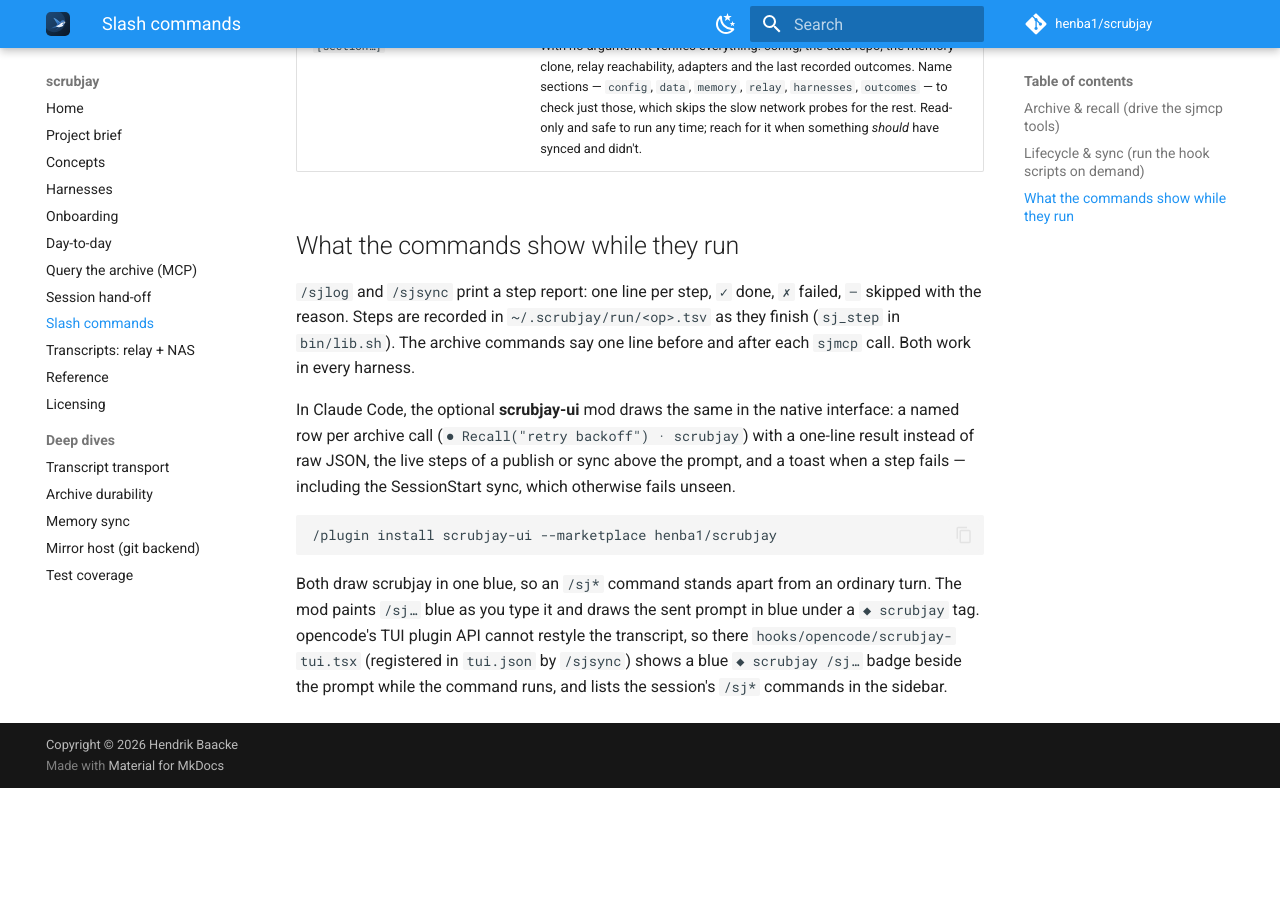
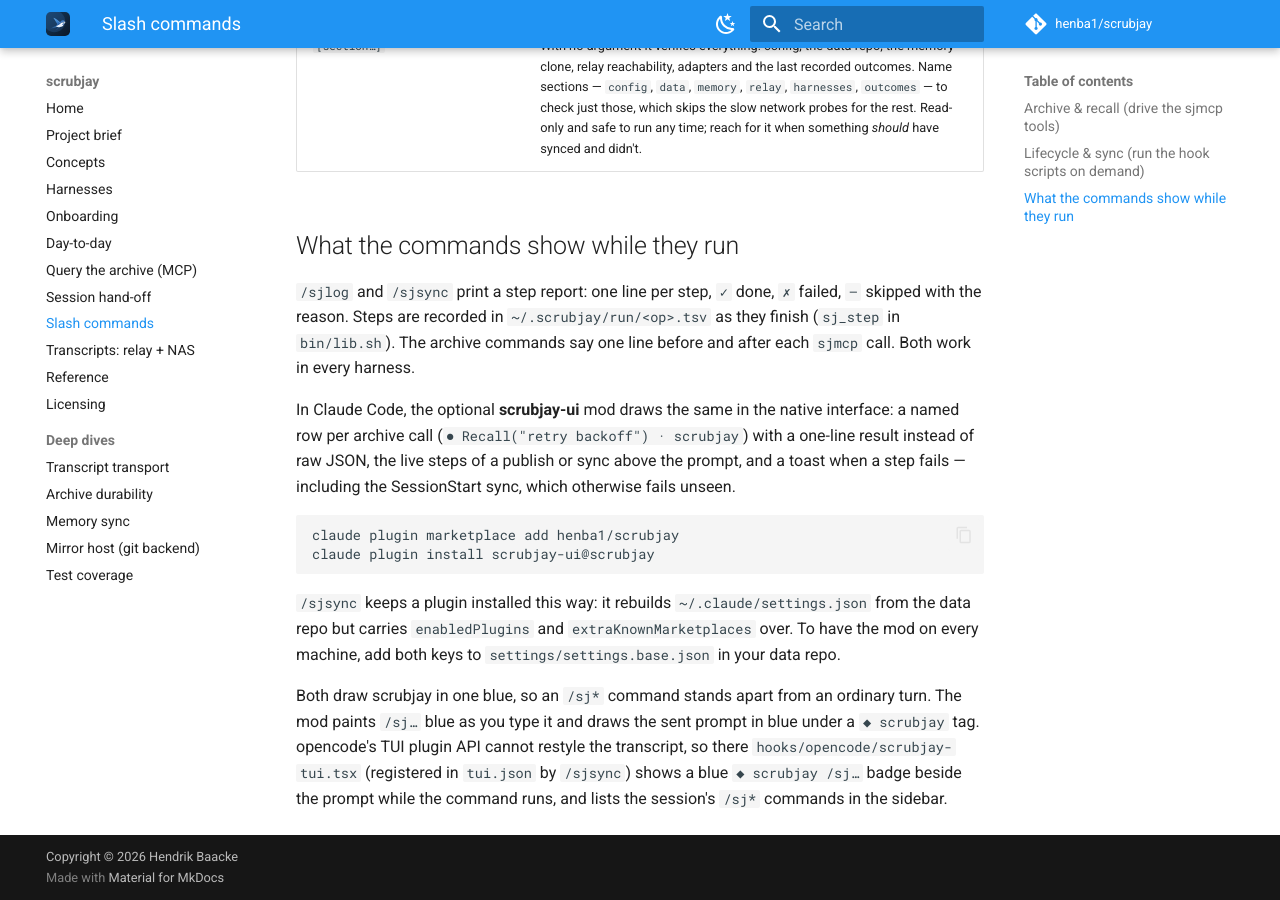
Before and after one commit to henba1/scrubjay, an MkDocs documentation site: the page built from docs/slash-commands.md, in a window 1280 px wide and 900 px high, scrolled down 2491 px. Built offline with MkDocs 1.6.1 and Material for MkDocs 9.7.7, drawn with Linux system fonts in a browser that asks for light colours; comment, search, counter and statistics services are not loaded; before the commit the page ends 3279 px from its top, so only the background shows below that.

Commit message:
sync keeps plugins installed here; the session-end hook reads the config file (#96)
Plugins: `claude plugin install` writes enabledPlugins and extraKnownMarketplaces into
~/.claude/settings.json, which claude-sync rebuilds from the data repo, so the next sync quietly
uninstalled the plugin. Those two keys are now carried over; the data repo still wins where it names
the same plugin.

Config: log-session.sh never loaded ~/.config/scrubjay/config into its own shell (only helpers did,
each in a subshell), so SCRUBJAY_AI_TOPIC, SCRUBJAY_NOSHIP, SCRUBJAY_LOG_NOGIT and
SCRUBJAY_TURN_SETTLE set there were ignored at session end. It now loads it, as sync-session.sh
already does.

Docs: the README covers the optional Claude Code mod and the Haiku session titles (with how to turn
them off); the mod's install line uses the CLI commands verified to work.

Co-authored-by: Claude <noreply@anthropic.com>

````diff
--- a/docs/slash-commands.md
+++ b/docs/slash-commands.md
@@ -47,9 +47,14 @@ row per archive call (`⏺ Recall("retry backoff") · scrubjay`) with a one-line
 JSON, the live steps of a publish or sync above the prompt, and a toast when a step fails —
 including the SessionStart sync, which otherwise fails unseen.
 
+```sh
+claude plugin marketplace add henba1/scrubjay
+claude plugin install scrubjay-ui@scrubjay
 ```
-/plugin install scrubjay-ui --marketplace henba1/scrubjay
-```
+
+`/sjsync` keeps a plugin installed this way: it rebuilds `~/.claude/settings.json` from the data
+repo but carries `enabledPlugins` and `extraKnownMarketplaces` over. To have the mod on every
+machine, add both keys to `settings/settings.base.json` in your data repo.
 
 Both draw scrubjay in one blue, so an `/sj*` command stands apart from an ordinary turn. The mod
 paints `/sj…` blue as you type it and draws the sent prompt in blue under a `◆ scrubjay` tag.
````
Also changed, not shown: README.md (+16 -0 lines), docs/reference.md (+1 -1 lines), 4 other files.
